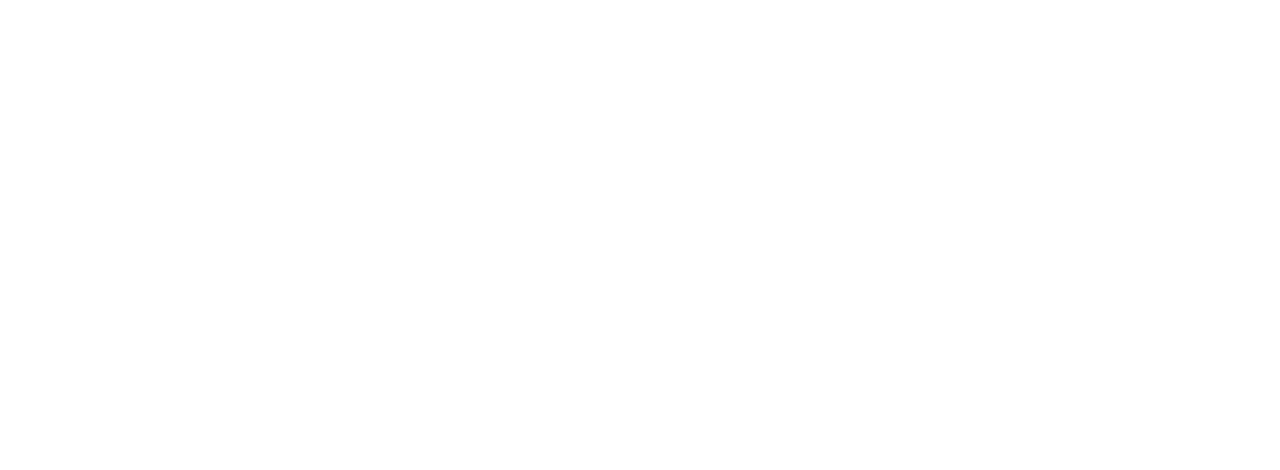
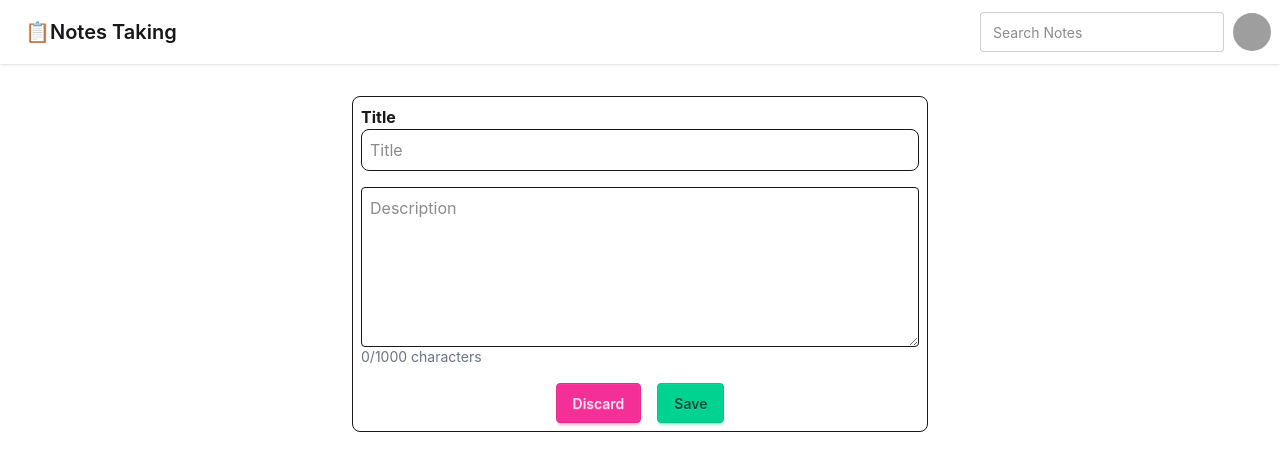
Before and after one commit to Prashant6307/Backend-Learning, a React (Vite) app in the folder Notes Taking/frontend/: page /note in a window 1280 px wide. Before the commit this address had no page. Shown: the top 470 px of the page. Built offline with nearby package versions, Linux system fonts and the light colour scheme; grey boxes are pictures that could not be loaded.

Commit message:
built note card

```diff
--- a/Notes Taking/frontend/src/App.jsx
+++ b/Notes Taking/frontend/src/App.jsx
@@ -2,6 +2,7 @@
 import Body from "./components/Body"
 import Login from "./components/Login"
 import Notes from "./components/Notes"
+import Note from "./components/Note"
 
 function App() {
 
@@ -14,6 +15,7 @@
             <Route index element={<Login />} />
             <Route path="login" element={<Login />} />
             <Route path="notes" element={<Notes />} />
+            <Route path="note" element={<Note />} />
           </Route>
         </Routes>
       </BrowserRouter>
--- a/Notes Taking/frontend/src/components/Login.jsx
+++ b/Notes Taking/frontend/src/components/Login.jsx
@@ -23,7 +23,7 @@
             console.log(err.message)
         }
 
-        navigate("/notes")
+        navigate("/note")
 
 
     }
@@ -32,7 +32,7 @@
 
         console.log(res.data)
 
-        navigate("/notes")
+        navigate("/note")
     }
 
     return (
--- a/Notes Taking/frontend/src/components/Navbar.jsx
+++ b/Notes Taking/frontend/src/components/Navbar.jsx
@@ -3,10 +3,10 @@
     return (
         <div className="navbar bg-base-100 shadow-sm">
             <div className="flex-1">
-                <a className="btn btn-ghost text-xl">daisyUI</a>
+                <a className="btn btn-ghost text-xl">📋Notes Taking</a>
             </div>
             <div className="flex gap-2">
-                <input type="text" placeholder="Search" className="input w-24 md:w-auto" />
+                <input type="text" placeholder="Search Notes" className="input w-24 md:w-auto" />
                 <div className="dropdown dropdown-end">
                     <div tabIndex={0} role="button" className="btn btn-ghost btn-circle avatar">
                         <div className="w-10 rounded-full">
--- /dev/null
+++ b/Notes Taking/frontend/src/components/Note.jsx
@@ -0,0 +1,17 @@
+import Navbar from "./Navbar"
+import NoteCard from "./NoteCard"
+
+const Note = () => {
+    return (
+        <div>
+            <Navbar />
+            <div className="flex justify-center items-center">
+                <NoteCard />
+
+            </div>
+
+        </div>
+    )
+}
+
+export default Note
--- /dev/null
+++ b/Notes Taking/frontend/src/components/NoteCard.jsx
@@ -0,0 +1,63 @@
+import axios from "axios"
+import { useState } from "react"
+
+const NoteCard = () => {
+
+    const [title, setTile] = useState("")
+    const [description, setDescription] = useState("")
+
+    const handleDiscard = () => {
+        setDescription("")
+        setTile("")
+    }
+
+    const handleSave = async () => {
+        try {
+            const res = await axios.post(import.meta.env.VITE_BASE_URL + "/notes", { title, description }, { withCredentials: true })
+            setDescription("")
+            setTile("")
+        }
+        catch (err) {
+            console.log(err.message);
+
+        }
+
+
+    }
+    return (
+        <div className="flex justify-center items-center ">
+
+            <div className="flex flex-col m-8 border p-2 rounded-lg w-60 sm:w-md md:w-xl">
+                <label className="font-bold">Title</label>
+                <input
+                    type="text"
+                    placeholder="Title"
+                    className="border p-2 rounded-lg"
+                    value={title}
+                    onChange={(e) => setTile(e.target.value)}
+                />
+                <textarea
+                    className="border rounded-sm w-full max-h-120 h-40 p-2 mt-4"
+                    placeholder="Description"
+                    value={description}
+                    maxLength={1000}
+                    onChange={(e) => setDescription(e.target.value)}
+                >
+
+                </textarea>
+                <p className="text-sm text-gray-500">
+                    {description.length}/1000 characters
+                </p>
+
+                <div className="flex justify-center gap-4 mt-4">
+
+                    <button className="btn btn-secondary" onClick={handleDiscard}>Discard</button>
+                    <button className="btn btn-success" onClick={handleSave}>Save</button>
+                </div>
+            </div>
+
+        </div>
+    )
+}
+
+export default NoteCard
--- a/Notes Taking/frontend/src/components/Notes.jsx
+++ b/Notes Taking/frontend/src/components/Notes.jsx
@@ -1,9 +1,17 @@
 import Navbar from "./Navbar"
 
 const Notes = () => {
+
+    let addNotes = []
+
+    const addNotesCard = ()=>{
+
+    }
+
     return (
         <div>
             <Navbar />
+
         </div>
     )
 }
```
